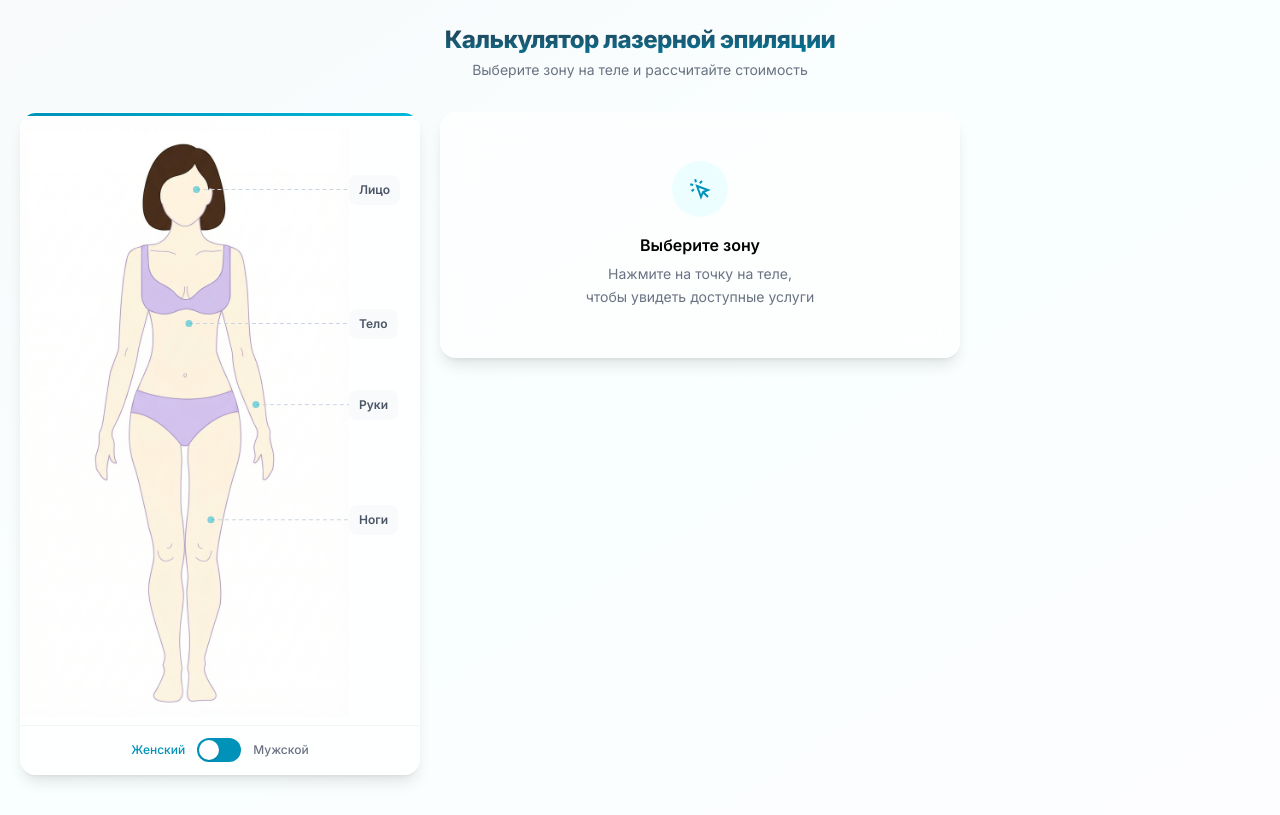
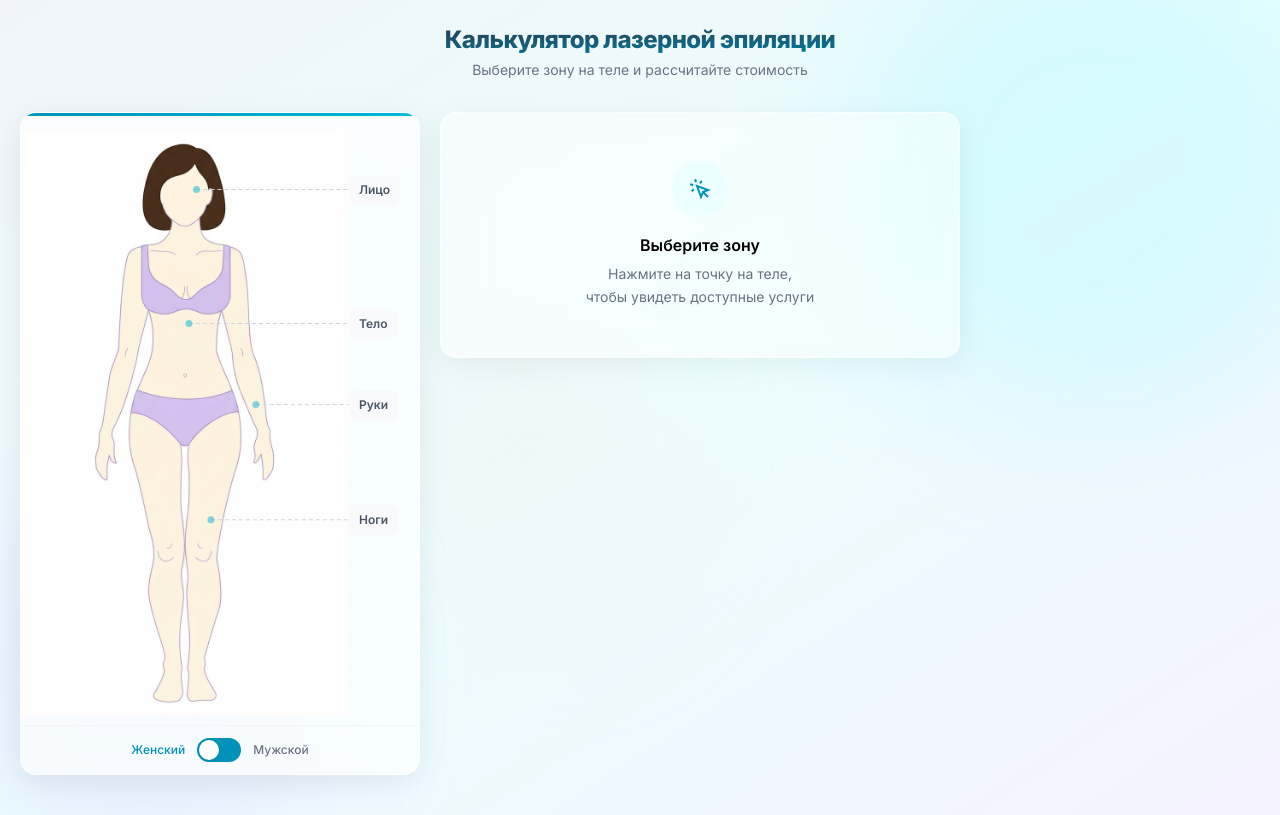
Before and after one commit to mqqcqdp9wv-wq/lazurit-calc, a Next.js app: page / in a window 1280 px wide. Built offline with nearby package versions, Linux system fonts and the light colour scheme.

Commit message:
Glassmorphism v2: цветные blobs на фоне, карточки прозрачнее
Co-Authored-By: Claude Opus 4.6 (1M context) <noreply@anthropic.com>

```diff
--- a/src/app/globals.css
+++ b/src/app/globals.css
@@ -6,17 +6,19 @@
 
 /* Glass card */
 .glass {
-  background: rgba(255, 255, 255, 0.65);
-  backdrop-filter: blur(16px);
-  -webkit-backdrop-filter: blur(16px);
-  border: 1px solid rgba(255, 255, 255, 0.4);
+  background: rgba(255, 255, 255, 0.55);
+  backdrop-filter: blur(20px) saturate(1.2);
+  -webkit-backdrop-filter: blur(20px) saturate(1.2);
+  border: 1px solid rgba(255, 255, 255, 0.6);
+  box-shadow: 0 8px 32px rgba(0, 0, 0, 0.06);
 }
 
 .glass-strong {
-  background: rgba(255, 255, 255, 0.8);
-  backdrop-filter: blur(20px);
-  -webkit-backdrop-filter: blur(20px);
-  border: 1px solid rgba(255, 255, 255, 0.5);
+  background: rgba(255, 255, 255, 0.7);
+  backdrop-filter: blur(24px) saturate(1.3);
+  -webkit-backdrop-filter: blur(24px) saturate(1.3);
+  border: 1px solid rgba(255, 255, 255, 0.7);
+  box-shadow: 0 8px 32px rgba(0, 0, 0, 0.08);
 }
 
 /* Custom pulse animation for zone buttons */
--- a/src/app/page.tsx
+++ b/src/app/page.tsx
@@ -72,8 +72,13 @@ export default function Calculator() {
   const hasAnySelected = Object.values(selected).some((s) => s.size > 0)
 
   return (
-    <div className="min-h-screen bg-gradient-to-br from-slate-50 via-cyan-50/30 to-violet-50/20">
-      <div className="max-w-[1400px] mx-auto px-5 py-6 pb-10">
+    <div className="min-h-screen bg-gradient-to-br from-slate-100 via-cyan-50 to-violet-50 relative overflow-hidden">
+      {/* Decorative blobs */}
+      <div className="fixed top-[-10%] right-[-5%] w-[500px] h-[500px] rounded-full bg-cyan-200/30 blur-3xl pointer-events-none" />
+      <div className="fixed bottom-[-10%] left-[-5%] w-[400px] h-[400px] rounded-full bg-violet-200/30 blur-3xl pointer-events-none" />
+      <div className="fixed top-[40%] left-[30%] w-[300px] h-[300px] rounded-full bg-rose-100/20 blur-3xl pointer-events-none" />
+
+      <div className="max-w-[1400px] mx-auto px-5 py-6 pb-10 relative z-10">
         {/* Header */}
         <header className="text-center mb-8">
           <h1 className="text-2xl font-extrabold tracking-tight bg-gradient-to-br from-gray-800 to-cyan-600 bg-clip-text text-transparent">
```
